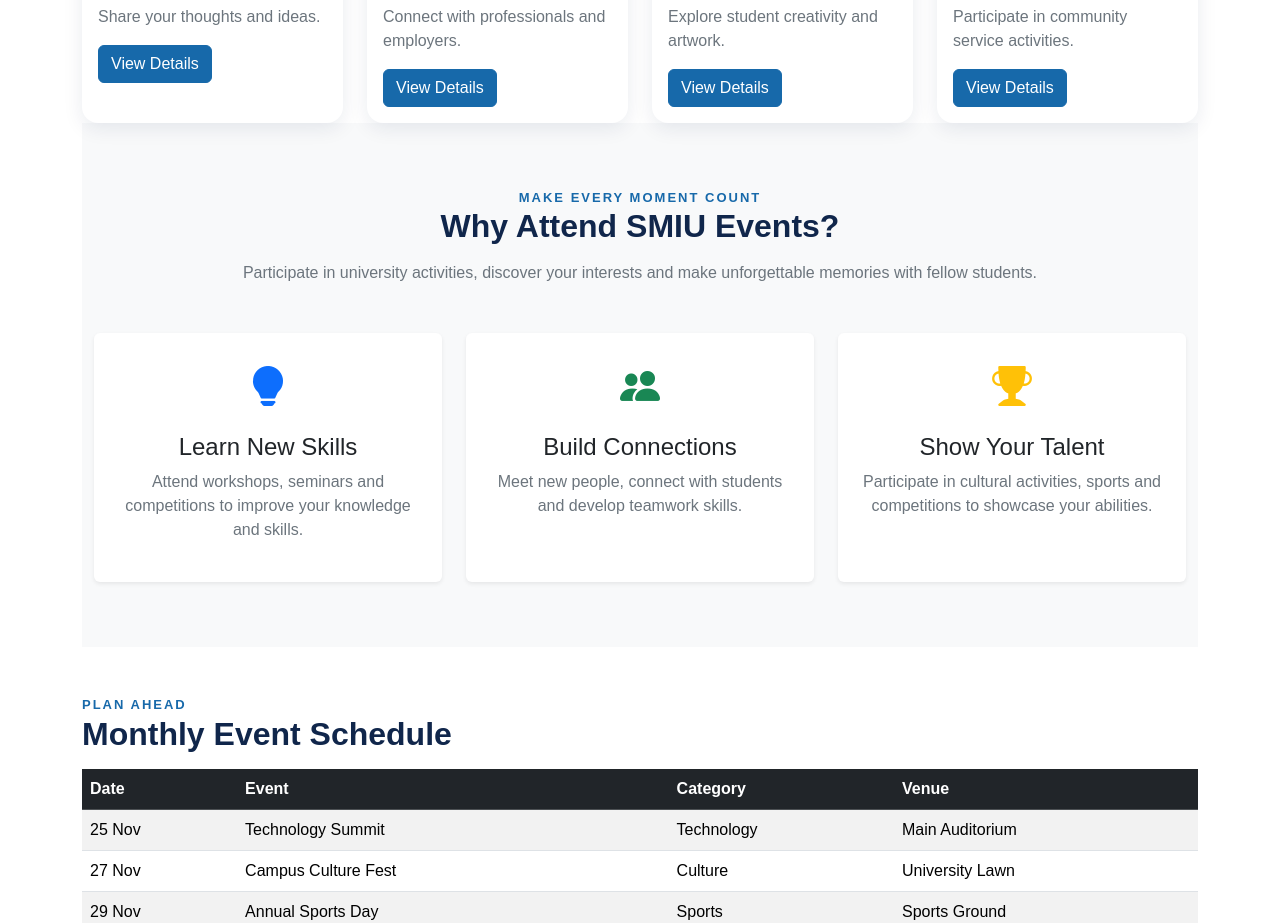
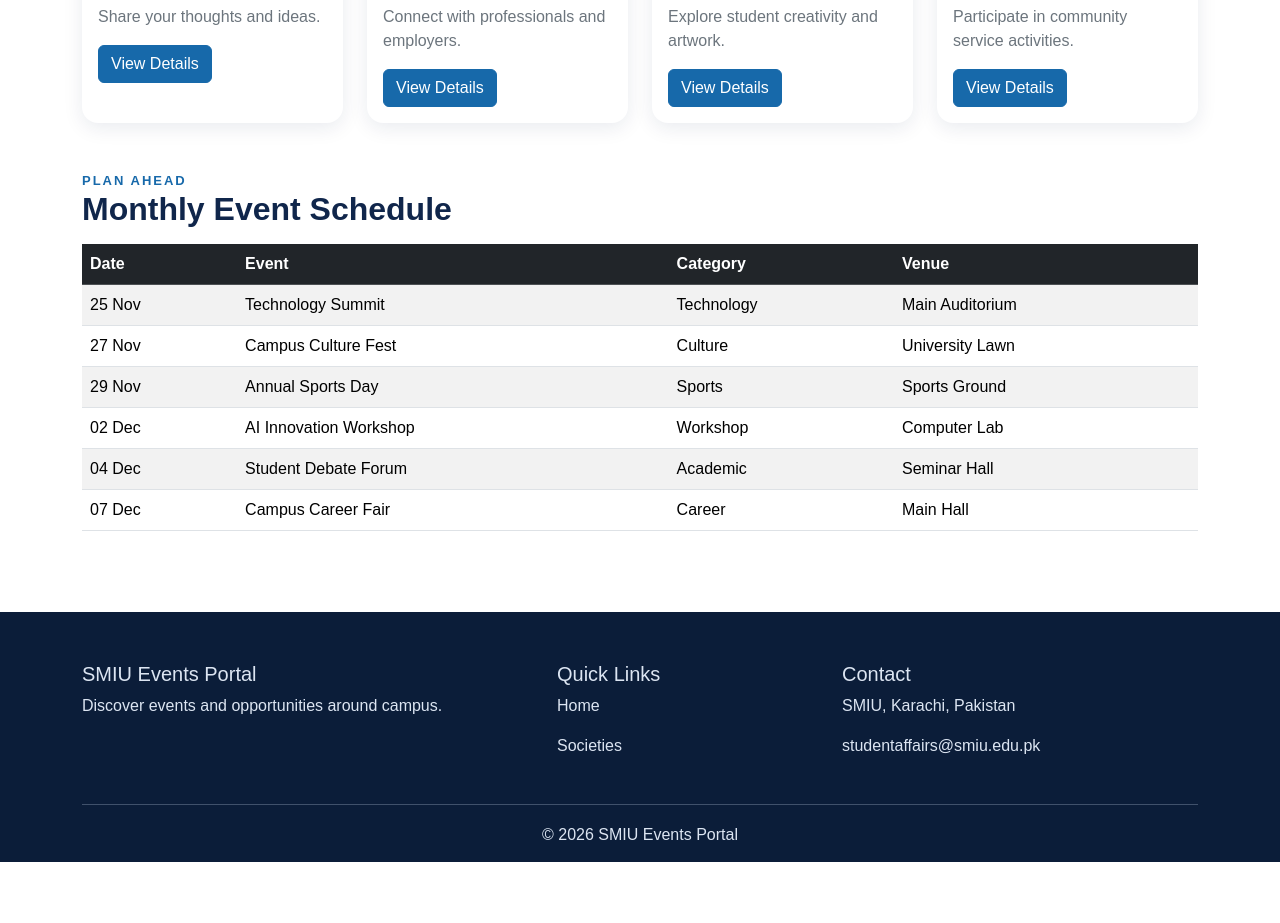
Before and after one commit to allrounder123/smiu-events-portal-fourgirls, a plain HTML site: page events.html in a window 1280 px wide. Shown: the part 1169-2092 px from the top of the page. After the commit the page ends 2031 px from the top, so only its background shows below. Drawn offline with nearby package versions, Linux system fonts and the light colour scheme.

Commit message:
revert extra change in event.html file

```diff
--- a/events.html
+++ b/events.html
@@ -166,67 +166,6 @@
     </div>
 
 
-<!-- WHY ATTEND SMIU EVENTS SECTION -->
-<section class="section-space bg-light">
-    <div class="container text-center">
-
-        <div class="section-kicker">Make Every Moment Count</div>
-        <h2 class="section-title mb-3">Why Attend SMIU Events?</h2>
-
-        <p class="text-secondary mb-5">
-            Participate in university activities, discover your interests
-            and make unforgettable memories with fellow students.
-        </p>
-
-        <div class="row g-4">
-
-            <!-- Feature 1 -->
-            <div class="col-12 col-md-4">
-                <div class="card h-100 border-0 shadow-sm p-4">
-                    <div class="mb-3">
-                        <i class="bi bi-lightbulb-fill text-primary fs-1"></i>
-                    </div>
-                    <h4>Learn New Skills</h4>
-                    <p class="text-secondary">
-                        Attend workshops, seminars and competitions
-                        to improve your knowledge and skills.
-                    </p>
-                </div>
-            </div>
-
-            <!-- Feature 2 -->
-            <div class="col-12 col-md-4">
-                <div class="card h-100 border-0 shadow-sm p-4">
-                    <div class="mb-3">
-                        <i class="bi bi-people-fill text-success fs-1"></i>
-                    </div>
-                    <h4>Build Connections</h4>
-                    <p class="text-secondary">
-                        Meet new people, connect with students
-                        and develop teamwork skills.
-                    </p>
-                </div>
-            </div>
-
-            <!-- Feature 3 -->
-            <div class="col-12 col-md-4">
-                <div class="card h-100 border-0 shadow-sm p-4">
-                    <div class="mb-3">
-                        <i class="bi bi-trophy-fill text-warning fs-1"></i>
-                    </div>
-                    <h4>Show Your Talent</h4>
-                    <p class="text-secondary">
-                        Participate in cultural activities, sports
-                        and competitions to showcase your abilities.
-                    </p>
-                </div>
-            </div>
-
-        </div>
-    </div>
-</section>
-<!-- END WHY ATTEND SECTION -->
-
 
     <!-- EVENT SCHEDULE TABLE -->
     <div class="mt-5">
```
